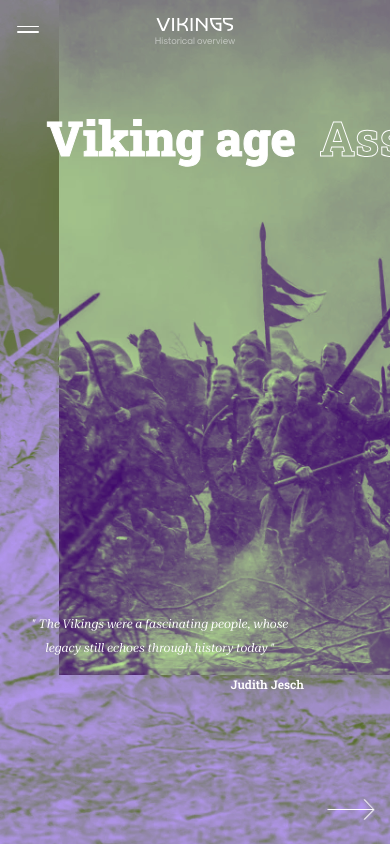
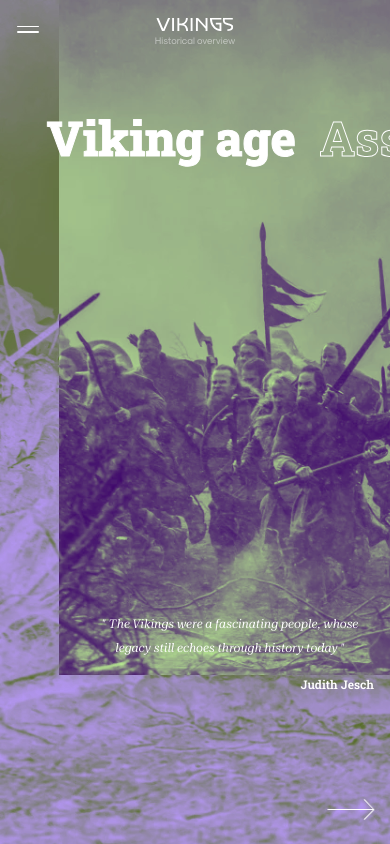
Before and after one commit to LanarsInc/react-vikings-history, a React (Vite) app: page / in a window 390 px wide. Built offline with nearby package versions, Linux system fonts and the light colour scheme.

Commit message:
MAR-7_MAR-8 Change quotation position on small screens

```diff
--- a/src/pages/PeriodItem/PeriodItem.scss
+++ b/src/pages/PeriodItem/PeriodItem.scss
@@ -26,7 +26,7 @@
   &__quotation {
     margin: 0;
     position: absolute;
-    left: 16px;
+    right: 16px;
     bottom: 18vh;
     width: 288px;
     display: grid;
@@ -40,12 +40,14 @@
       top: 18vh;
       bottom: unset;
       left: 18vw;
+      right: unset;
     }
 
     @include mq(medium) {
       top: 18vh;
       bottom: unset;
       left: 18vw;
+      right: unset;
       width: 326px;
     }
   }
```
